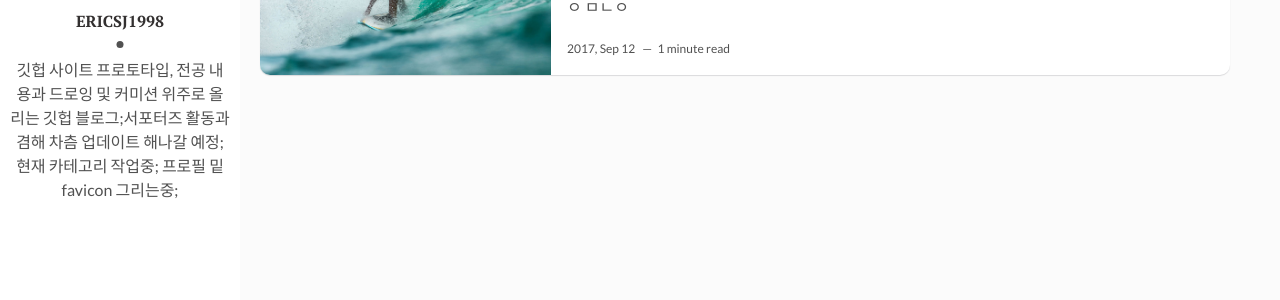
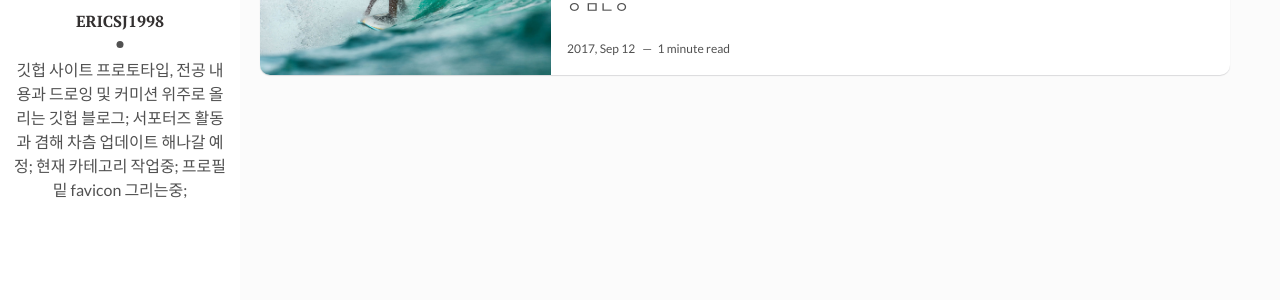
Before and after one commit to ericsj1998/ericsj1998.github.io, a Jekyll site: the page built from index.html, in a window 1280 px wide. Shown: the part 121-421 px from the top of the page. Built offline with Jekyll 4.4.1, drawn with Linux system fonts in a browser that asks for light colours; the list of posts is cut into pages by our own code.

```diff
--- a/_config.yml
+++ b/_config.yml
@@ -9,7 +9,11 @@ site-twitter: #if your site has a twitter account, enter it here
 # Author Settings
 author: ericsj1998 # add your name
 author-img: ericsj1998pro.jpg # add your photo
-about-author: 깃헙 사이트 프로토타입, 전공 내용과 드로잉 및 커미션 위주로 올리는 깃헙 블로그;서포터즈 활동과 겸해 차츰 업데이트 해나갈 예정; 현재 카테고리 작업중;  프로필 밑 favicon 그리는중;
+about-author: |
+  깃헙 사이트 프로토타입, 전공 내용과 드로잉 및 커미션 위주로 올리는 깃헙 블로그;
+  서포터즈 활동과 겸해 차츰 업데이트 해나갈 예정;
+  현재 카테고리 작업중;
+  프로필 밑 favicon 그리는중;
 social-twitter: sdf # add your Twitter handle
 social-facebook: sdf # add your Facebook handle
 social-github: ericsj1998 # add your Github handle
```
